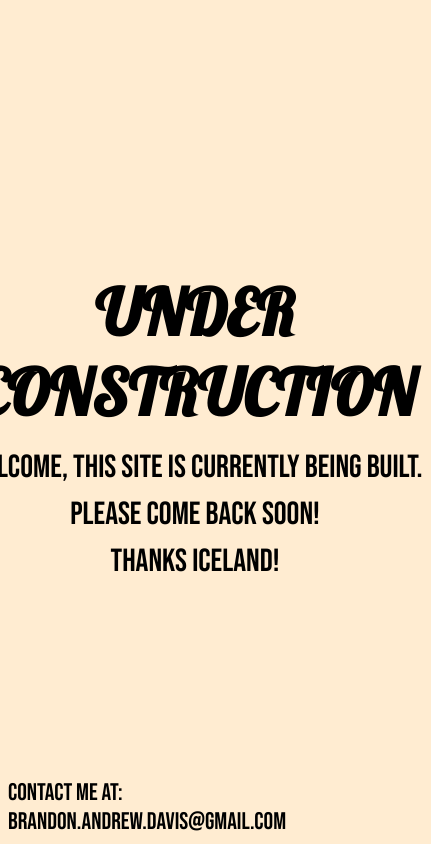
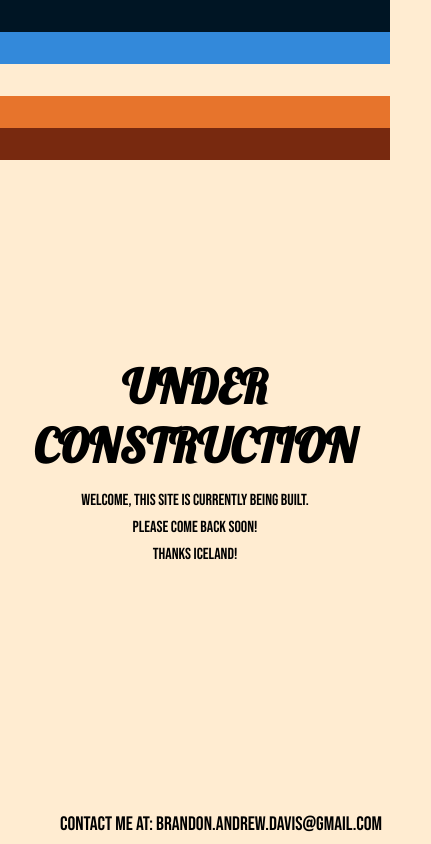
Before and after one commit to BAD-99/UnderConstruction, a plain HTML site: page index.html in a window 390 px wide. Shown: the whole page, 431 px wide, since content can reach past the window. Drawn offline with Linux system fonts and the light colour scheme.

Commit message:
Changed border and font size when resizing screen

```diff
--- a/style.css
+++ b/style.css
@@ -19,14 +19,14 @@ body{
 }
 h1{
     font-family: 'Lobster';
-    font-size: 4rem;
+    font-size: clamp(1rem, 12vw, 4rem);
     margin: 1rem;
     text-align: center;
 }
 p{
     font-family: 'Bebas Neue';
     margin: 0.5rem;
-    font-size: 2rem;
+    font-size: clamp(1rem, 4vw, 2rem);
     text-align: center;
 }
 .--retro-border{
@@ -35,7 +35,7 @@ p{
     left:0;
     width: 100vw;
     height: 100vh;
-    overflow: hidden;
+    overflow: clip;
     content: '';
     display: block;
     box-shadow:
@@ -64,17 +64,26 @@ p{
 }
 .contact-footer{
     font-family: 'Bebas Neue';
-    font-size: 1.5rem;
-    position: absolute;
+    font-size: clamp(0.5rem, 5vw, 1.5rem);
+    position: fixed;
     bottom: 0;
     right: 0;
     padding: 0.5rem;
 }
-@media only screen and (max-width: 600px){
-    .--retro-border,.--retro-corner{
+@media only screen and (max-width: 650px){
+    .--retro-border{
+        box-shadow:
+         0 2rem 0 0 var(--gradient-cool-2) inset,
+         0 4rem 0 0 var(--gradient-cool-1) inset,
+         0 6rem 0 0 var(--gradient-mid) inset,
+         0 8rem 0 0 var(--gradient-warm-1) inset,
+         0 10rem 0 0 var(--gradient-warm-2) inset
+    ;
+    }
+    .--retro-corner{
         display: none;
     }
     .textbox{
-        transform: translate(-50%, -50%);
+        transform: translate(-50%, -35%);
     }
 }
```
